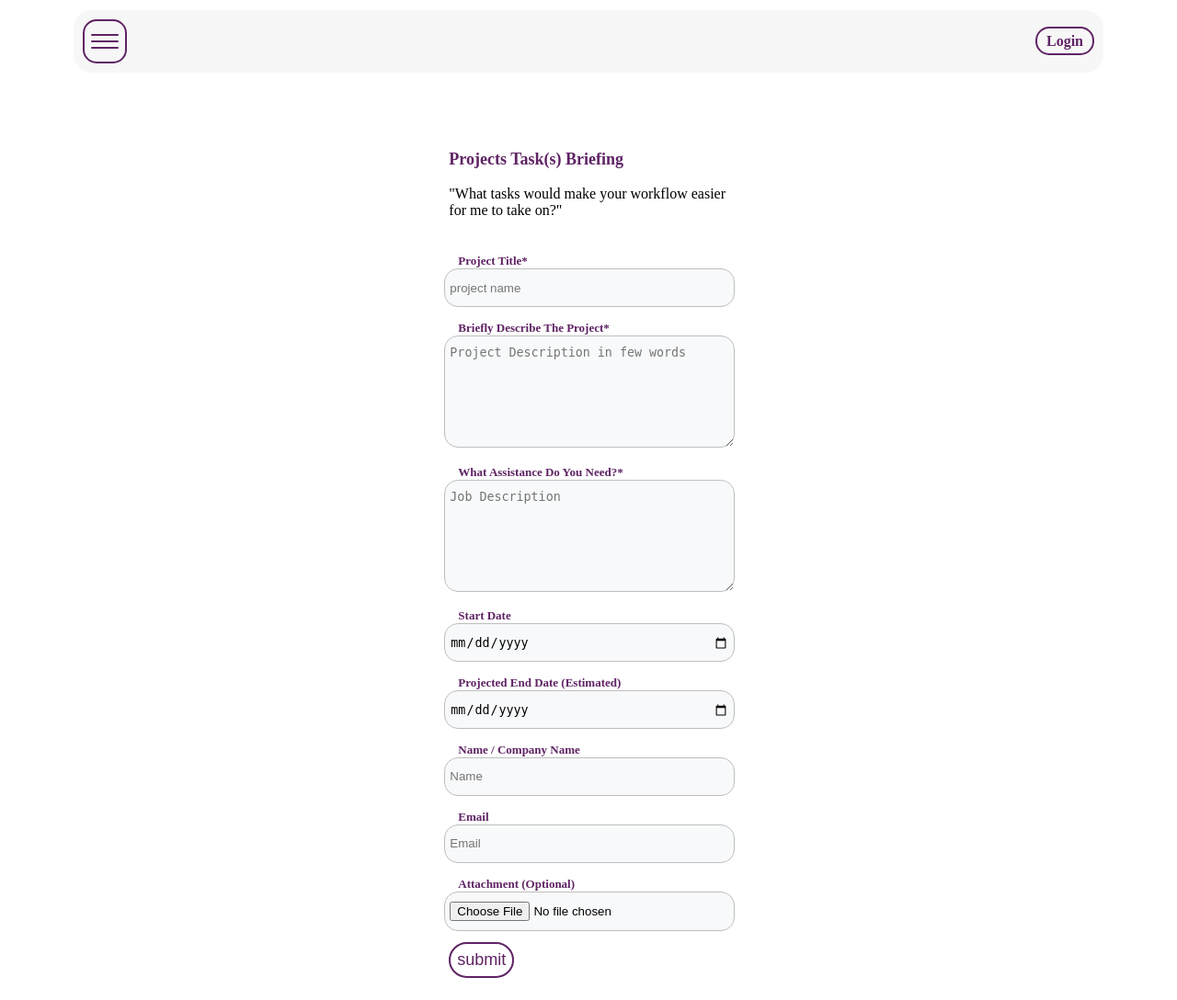
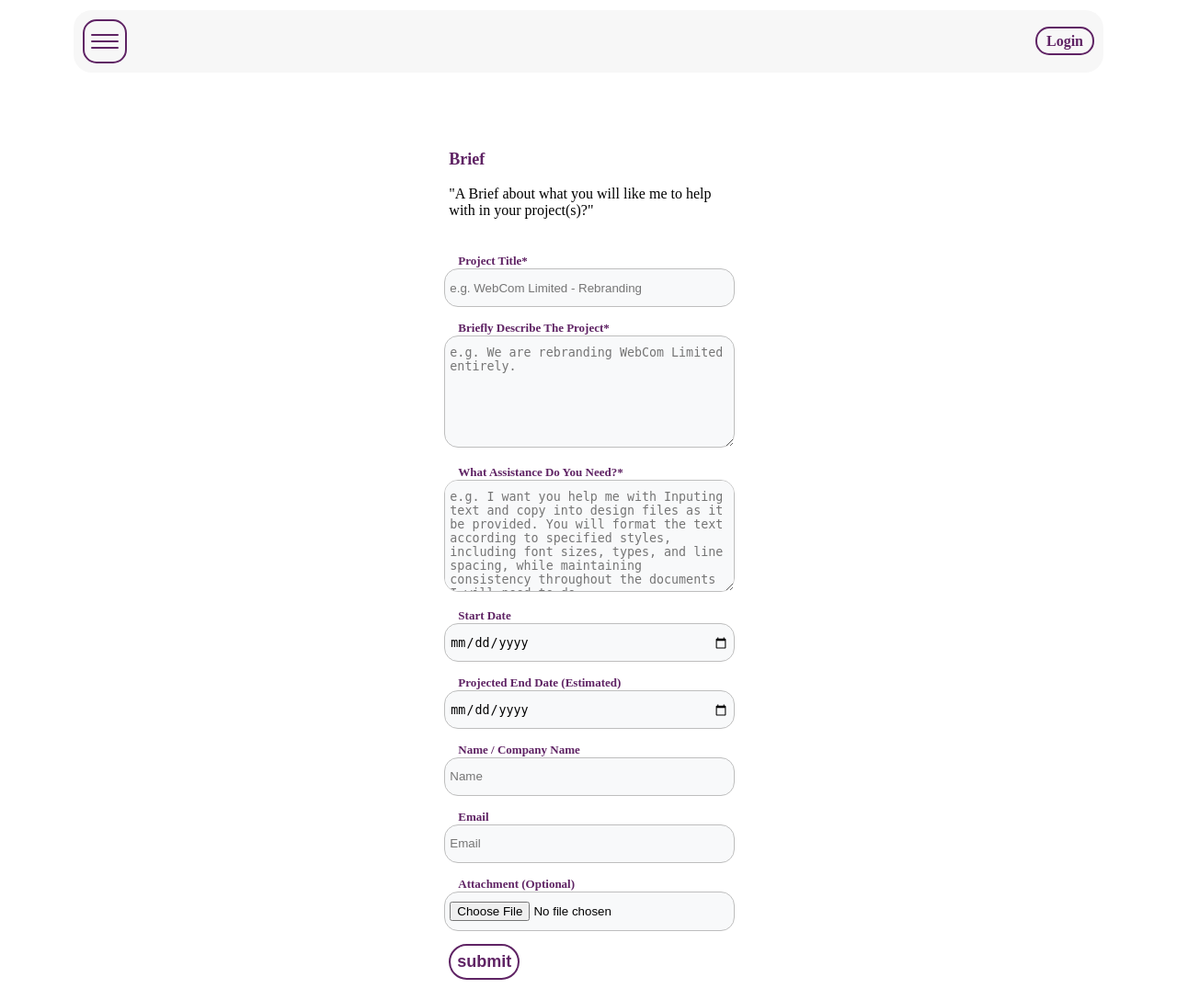
Before and after one commit to Tmazst/project_assistant, a Flask app: page /project_form in a window 1280 px wide. Shown: the part 216-1304 px from the top of the page at 92% size. Before the commit the page ends 1280 px from the top, so only its background shows below. Run offline with Flask 3, Linux system fonts and the light colour scheme; some libraries are stand-ins or nearby versions; some web fonts are replaced.

Commit message:
requires

```diff
--- a/Forms.py
+++ b/Forms.py
@@ -35,12 +35,12 @@ class Login(FlaskForm):
 class ProjectForm(FlaskForm):
 
     proj_name = StringField('Project Title*', validators=[DataRequired()])
-    description = TextAreaField('Briefly Describe The Project*', validators=[DataRequired()])
-    proj_assistance = TextAreaField('What Assistance Do You Need?*', validators=[DataRequired()])
+    description = TextAreaField('Briefly Describe The Project*', validators=[DataRequired(),Length(max=100)])
+    proj_assistance = TextAreaField('What Assistance Do You Need?*', validators=[DataRequired(),Length(max=500)])
     proj_duration_start = DateField("Start Date")
     proj_duration_end = DateField("Projected End Date (Estimated)")
-    company_name = StringField('Name / Company Name', validators=[Optional()])
-    company_email = StringField('Email', validators=[Optional()])
+    company_name = StringField('Name / Company Name', validators=[DataRequired()])
+    company_email = StringField('Email', validators=[DataRequired()])
     attachment = FileField('Attachment (Optional)', validators=[Optional()])
     submit=SubmitField('submit')
 
@@ -59,10 +59,10 @@ class AssignmentForm(FlaskForm):
 class ProjectReportingForm(FlaskForm):
 
     report = TextAreaField('Report*', validators=[DataRequired()])
-    rep_img1 = FileField('Image', validators=[Optional()])
-    rep_img2 = FileField('Image', validators=[Optional()])
-    rep_img3 = FileField('Image', validators=[Optional()])
-    comments = TextAreaField('Comments', validators=[Optional()])
+    rep_img1 = FileField('Attachment 1', validators=[Optional()])
+    rep_img2 = FileField('Attachment 2', validators=[Optional()])
+    rep_img3 = FileField('Attachment 3', validators=[Optional()])
+    comments = TextAreaField('Report', validators=[Optional()])
     price = FloatField("Fee")
     pending = BooleanField('Work Still Pending?', validators=[Optional()])
     pending_payment = BooleanField('Payment Pending?', validators=[Optional()])
--- a/app.py
+++ b/app.py
@@ -28,7 +28,7 @@ import json
 app = Flask(__name__)
 app.config['SECRET_KEY'] = "sdsdjfe832j2rj_32j"
 # app.config['SQLALCHEMY_DATABASE_URI'] = "sqlite:///project_assistant_db.db"
-# app.config['SQLALCHEMY_DATABASE_URI'] = "mysql+pymysql://root:tmazst41@localhost/eswatini_apps_db" #?driver=MySQL+ODBC+8.0+Driver"
+# app.config['SQLALCHEMY_DATABASE_URI'] = "mysql+pymysql://root:tmazst41@localhost/techtlnf_project_assistant" #?driver=MySQL+ODBC+8.0+Driver"
 app.config['SQLALCHEMY_DATABASE_URI'] = "mysql+pymysql://techtlnf_tmaz:!Tmazst41#@localhost/techtlnf_project_assistant"
 app.config['SQLALCHEMY_ENGINE_OPTIONS'] = {'pool_recycle':280}
 app.config["SQLALCHEMY_POOL_RECYCLE"] = 299
@@ -80,11 +80,12 @@ def process_file(file):
 #Password Encryption
 encrypt_password = Bcrypt()
 
+ser = Serializer(app.config['SECRET_KEY'])
+
 #Populating variables across all routes
 @app.context_processor
 def inject_ser():
-    global ser
-    ser = Serializer(app.config['SECRET_KEY'])  # Define or retrieve the value for 'ser'
+     # Define or retrieve the value for 'ser'
 
     return dict(ser=ser)
 
@@ -268,18 +269,48 @@ def assigns_n_reports():
 
     project = Project_Description
     reports = Project_Reporting
-    proj_assigns = Assignment.query.filter_by(uid=current_user).all()
+    proj_assigns = Assignment.query.filter_by(uid=current_user.id).all()
+    access=False
 
-    return render_template("assigns_n_reports.html",reports=reports,proj_assigns=proj_assigns,project=project)
+    return render_template("assigns_n_reports.html",report=reports,proj_assigns=proj_assigns,project=project,access=access)
+
+@app.route("/all_assignments")
+def all_assignments():
+
+    auth = request.args.get('auth')
+    access=True
+
+    if auth == 'tmazst':
+        project = Project_Description
+        reports = Project_Reporting
+        proj_assigns = Assignment.query.all()
+    else:
+        return jsonify({'Error':'Wrong auth key'})
+
+    return render_template("assigns_n_reports.html",report=reports,proj_assigns=proj_assigns,project=project,access=access)
+
+
+@app.route("/project_assignments")
+@login_required
+def project_assignments():
+
+    project_info = Project_Description.query.get(ser.loads(request.args.get("pid"))['data'])
+
+    project = Project_Description
+    reports = Project_Reporting
+    proj_assigns = Assignment.query.filter_by(uid=current_user.id,pid=project_info.id).all()
+
+    return render_template("project_assignments.html",report=reports,proj_assigns=proj_assigns,project=project,project_info=project_info)
 
 
 @app.route("/project_reports")
 @login_required
-def project_reports():
+def projects():
 
-    project = Project_Description.query.filter_by(uid=current_user).all()
+    projects = Project_Description.query.filter_by(uid=current_user.id).all()
+    view_details = False
 
-    return render_template("projects.html",project=project)
+    return render_template("projects.html",projects=projects,view_details=view_details)
 
 
 @app.route("/send_email", methods=['POST','GET'])
@@ -387,7 +418,7 @@ def login():
                     print("No Verification Needed: ", user_login.verified)
                     req_page = request.args.get('next')
                     flash(f"Hey! {user_login.name.title()} You're Logged In!", "success")
-                    return redirect(req_page) if req_page else redirect(url_for('home'))
+                    return redirect(req_page) if req_page else redirect(url_for('projects'))
                     # if user_login:
                     # # if not user_login.verified:
                     #     return redirect(url_for('verification'))
@@ -414,21 +445,29 @@ def login():
 @app.route("/report_form", methods=['POST','GET'])
 def report():
 
-    project = None
+    project_assn = None
     report_form = ProjectReportingForm()
 
-    if request.args.get("pid"):
-        project = Project_Description.query.get(ser.loads(request.args.get("pid"))['data'])
+    if request.args.get("assid"):
+        project_assn =Assignment.query.get(ser.loads(request.args.get("assid"))['data'])
+        print("Assign: ", project_assn)
 
     #Pending PID
     if request.method == "POST":#and app_form.validate_on_submit()
-        project = Project_Description.query.get(ser.loads(request.args.get("pid"))['data'])
+        assignment=Assignment.query.get(ser.loads(request.args.get("assid"))['data'])
         report_info = Project_Reporting(
-             report=report_form.report.data, comments=report_form.comments.data,  price=report_form.price.data,
-             pending=report_form.pending.data, pending_payment=report_form.pending_payment.data,  status=report_form.status.data,
-             date_finished=report_form.date_finished.data,uid=project.uid,pid=project.id,
-             url = report_form.url.data
+            report=report_form.report.data, comments=report_form.comments.data,  price=report_form.price.data,
+            pending=report_form.pending.data, pending_payment=report_form.pending_payment.data,  status=report_form.status.data,
+            date_finished=report_form.date_finished.data,uid=assignment.uid,assignid=assignment.id
+            # url = report_form.url.data
         )
+
+        # report_info = Project_Reporting(
+        #      report=report_form.report.data, comments=report_form.comments.data,  price=report_form.price.data,
+        #      pending=report_form.pending.data, pending_payment=report_form.pending_payment.data,  status=report_form.status.data,
+        #      date_finished=report_form.date_finished.data,uid=project.uid,pid=project.id,
+        #      url = report_form.url.data
+        # )
 
         if report_form.rep_img1.data:
             report_info.rep_img1 = process_file(report_form.rep_img1.data)
@@ -441,21 +480,27 @@ def report():
         db.session.commit()
         flash("Successful","success")
 
-    return render_template("report_form.html",report_form=report_form,project=project,usr=User)
+    return render_template("report_form.html",report_form=report_form,project_assn=project_assn,usr=User)
 
 
 @app.route("/assignment_form", methods=['POST','GET'])
 @login_required
 def assignment():
 
-    project = Project_Description.query.get(current_user.id)
+
+    project = Project_Description.query.get(ser.loads(request.args.get("pid"))['data'])
+
+    if current_user.id != project.uid:
+        flash("Here are your projects listed below","error")
+
+        return redirect(url_for("projects"))
 
     asignment_form = AssignmentForm()
     #Pending PID
     if request.method == "POST" :#and app_form.validate_on_submit()
         assignment_info = Assignment(
-            assignment = asignment_form.name.data,url = asignment_form.url.data, status = asignment_form.status.data,
-            pid=project.id
+            assignment = asignment_form.assignment.data,url = asignment_form.url.data, status = asignment_form.status.data,
+            pid=project.id,timestamp=datetime.now(),uid=project.uid
         )
 
         if asignment_form.assign_img.data:
@@ -476,6 +521,27 @@ def pass_gen():
 
     return ''.join(secrets.choice(string.ascii_letters + string.digits + string.punctuation) for _ in range(12))
 
+@app.route('/all_jobs')
+def all_jobs():
+
+    projects = Project_Description.query.all()
+    if current_user.is_authenticated:
+        projects = Project_Description.query.filter_by(uid=current_user.id).all()
+    view_details = True
+
+    return render_template("projects.html",projects=projects,view_details=view_details)
+
+@app.route('/mini-dash')
+def minidashboard():
+
+    return render_template('mini-dashboard.html')
+
+    projects = Project_Description.query.all()
+    if current_user.is_authenticated:
+        projects = Project_Description.query.filter_by(uid=current_user.id).all()
+    view_details = True
+
+    return render_template("projects.html",projects=projects,view_details=view_details)
 
 @app.route("/project_form", methods=['POST','GET'])
 def project_form():
@@ -486,7 +552,7 @@ def project_form():
         project_info = Project_Description(
             proj_name = project_form.proj_name.data,description = project_form.description.data, proj_assistance = project_form.proj_assistance.data,
              proj_duration_start = project_form.proj_duration_start.data,
-            proj_duration_end = project_form.proj_duration_end.data,
+            proj_duration_end = project_form.proj_duration_end.data,timestamp=datetime.now(),
             company_name = project_form.company_name.data, company_email = project_form.company_email.data
         )
 
@@ -502,7 +568,7 @@ def project_form():
 
 
         #If user not yet registered
-        print("Check User: ",User.query.filter_by(email=project_form.company_email.data).first())
+        print("Check User1: ",User.query.filter_by(email=project_form.company_email.data).first())
         if not User.query.filter_by(email=project_form.company_email.data).first():
             #generate password
             passw = pass_gen()
@@ -516,15 +582,19 @@ def project_form():
             # assign user.id to project.uid for the current project
             project = Project_Description.query.filter_by(company_email=user.email).first()
             project_info.uid = user.id
+            db.session.add(project_info)
             db.session.commit()
+            print("Registered User was not Reg: ",project_form.company_email.data, 'pass: ',passw)
             send_email(user,passw)
-            print("Registered User: ",project_form.company_email.data)
+
             return redirect(url_for("login_details"))
         else:
             user = User.query.filter_by(email=project_form.company_email.data).first()
             project_info.uid = user.id
             db.session.add(project_info)
             db.session.commit()
+            print("Registered User was Reg: ",project_form.company_email.data)
+
         flash("Project Created Successfully","success")
         return redirect(url_for("assignment"))
 
--- a/static/css/styles.css
+++ b/static/css/styles.css
@@ -18,6 +18,7 @@
 :root{
     --main-color : #5f2364;
     --main2-color :#4e4e4e;
+    --yellw:#e0ca03
 }
 
 
@@ -1173,10 +1184,12 @@ img{
     border:2px solid #5f2364;
     font-size: 18px;
     background: none;
+    font-weight:600;
     min-width:70px;
     text-align: center;
     transition:all 0.3s ease;
     width:max-content;
+    margin:2px auto;
 }
 
 .btns:hover{
--- a/templates/assignment_form.html
+++ b/templates/assignment_form.html
@@ -3,7 +3,7 @@
 {% block content %}
 <div style="width:;margin:0 auto;background-color:;">
     <!-- <a id="contact_us"></a> -->
-    <section style="background-color:;" id="" class="services hidden">
+    <section style="background-color:;" id="" class="">
         <!-- Flash message -->
         <div class="flash-messages ">
             {% with messages = get_flashed_messages(with_categories=true) %}
@@ -20,6 +20,7 @@
 <section id="" class="container">
     <div class="form-container">
         <div class="space-filler"></div>
+        <label  style="color:rgb(15, 15, 15)" class="labels">Project:</label><label style="color:rgb(216, 149, 6)" class="labels">{{project.proj_name}}</label>
         <div><h3 style="border:none;margin:;text-align: left;background-color:;" class="sub-topic-details" >Assignment</h3><br>
             <small class="ad-caption">"What is the assignment Today"</small>
             <small></small>
@@ -32,7 +33,7 @@
             <!-------Assignment--------->
                 {{ asignment_form.hidden_tag() }}
                 {{ asignment_form.assignment.label(class="labels")}}<br>
-                {{ asignment_form.assignment(style="min-height:100px",class="form-control adj-width-60",placeholder="assignment 1")}}
+                {{ asignment_form.assignment(style="min-height:100px",class="form-control adj-width-60",placeholder="Today, please format the text according to specified styles, please check the link below for an example.")}}
                 {% for error in asignment_form.assignment.errors %}
                     <span class="span-error" >*{{error}}</span>
                 {% endfor %}
--- a/templates/base.html
+++ b/templates/base.html
@@ -77,10 +77,10 @@
           <a class="nav-link" href="/project_form">Hire My Services</a>
         </li>
         <li class="other-nav-item">
-          <a class="nav-link" href="/projects">Jobs Assigned</a>
+          <a class="nav-link" href="/project_reports">Jobs</a>
         </li>
         <li class="other-nav-item">
-          <a class="nav-link" href="/reports" >Reports</a>
+          <a class="nav-link" href="/assigns_n_reports" >Reports</a>
         </li>
     </div>
 </div>
--- a/templates/index.html
+++ b/templates/index.html
@@ -10,9 +10,9 @@
         .search-cont input{border: 1px solid grey;border-radius:10px;padding: 5px;}
         /* section{ background-image:url(static/images/bg_service.png) } */
     </style>
-<div style="width:;margin:0 auto;background-color:;">
+<div style="width:;margin:10px auto;background-color:;">
     <!-- <a id="contact_us"></a> -->
-    <section style="background-color:;" id="" class="services hidden">
+    <section style="background-color:;z-index: 1000;" id="" class="">
         <!-- Flash message -->
 
         <div class="flash-messages ">
@@ -29,7 +29,7 @@
 </div>
 
 
-
+<br><br><br>
 <div class="intro-container">
     <div class="img-nm-cont">
         <div style="" class="topic-cont">
--- a/templates/login-details.html
+++ b/templates/login-details.html
@@ -13,10 +13,10 @@
         {% endif %}
     {% endwith %}
 </div>
-<section style="width:600px;background-color:aqua" id="" class="container">
+<section style="width:320px;background-color:aqua" id="" class="container">
     <div class="login-container" >
 
-        <div style="z-index:1000;min-width:350px" class="form-container">
+        <div style="z-index:1000;min-width:320px" class="form-container">
             <div class="space-filler"></div>
             <div><p style="border:none" class="sub-topic-details" >Please check your email for login details and proceed!</p><br>
             <a href="/login"><div class="btns">Proceed</div></a>
--- a/templates/login.html
+++ b/templates/login.html
@@ -4,7 +4,7 @@
 <style>
     .sel-tag{display:none}
 </style>
-<div style="z-index:1001;min-width: 360px;" class="flash-messages">
+<div style="z-index:1001;min-width: 340px;" class="flash-messages">
     {% with messages = get_flashed_messages(with_categories=true) %}
         {% if messages %}
             {% for  category, message in messages %}
--- a/templates/project_form.html
+++ b/templates/project_form.html
@@ -18,8 +18,8 @@
 <section id="" class="container">
     <div class="form-container">
         <div class="space-filler"></div>
-        <div><h3 style="border:none;margin: 0 auto;" class="sub-topic-details" >Projects Task(s) Briefing</h3><br>
-            <small class="ad-caption">"What tasks would make your workflow easier for me to take on?"</small>
+        <div><h3 style="border:none;margin: 0 auto;" class="sub-topic-details" >Brief</h3><br>
+            <small class="ad-caption">"A Brief about what you will like me to help with in your project(s)?"</small>
             <small></small>
         </div>
         <div class="line"></div><br>
@@ -30,7 +30,7 @@
             <!-------Project Title--------->
                 {{ project_form.hidden_tag() }}
                 {{ project_form.proj_name.label(class="labels")}}<br>
-                {{ project_form.proj_name(class="form-control adj-width-60",placeholder="project name")}}
+                {{ project_form.proj_name(class="form-control adj-width-60",placeholder="e.g. WebCom Limited - Rebranding")}}
                 {% for error in project_form.proj_name.errors %}
                     <span class="span-error" >*{{error}}</span>
                 {% endfor %}
@@ -38,7 +38,7 @@
              <!-------Description--------->
              <div style="background-color: f8f95a;" class="job-ad-group marginise-bottom">
                 {{ project_form.description.label(class="labels")}}<br>
-                {{ project_form.description(style="min-height:100px", class="form-control adj-width-60", placeholder="Project Description in few words")}}
+                {{ project_form.description(style="min-height:100px", class="form-control adj-width-60", placeholder="e.g. We are rebranding WebCom Limited entirely.")}}
                 {% if project_form.description.errors %}
                 {% for error in project_form.description.errors %}
                     <span class="span-error" >*{{error}}</span>
@@ -49,7 +49,7 @@
             <!-------proj_assistance--------->
             <div style="background-color: f8f95a;" class="job-ad-group marginise-bottom">
                 {{ project_form.proj_assistance.label(class="labels")}}<br>
-                {{ project_form.proj_assistance(style="min-height:100px", class="form-control adj-width-60", placeholder="Job Description")}}
+                {{ project_form.proj_assistance(style="min-height:100px", class="form-control adj-width-60", placeholder="e.g. I want you help me with Inputing text and copy into design files as it be provided. You will format the text according to specified styles, including font sizes, types, and line spacing, while maintaining consistency throughout the documents I will need to do.")}}
                 {% if project_form.proj_assistance.errors %}
                 {% for error in project_form.proj_assistance.errors %}
                     <span class="span-error" >*{{error}}</span>
```
Also changed, not shown: other parts of static/css/styles.css (+30 -7 lines), templates/assigns_n_reports.html (+23 -17 lines), templates/projects.html (+24 -15 lines), templates/report_form.html (+9 -15 lines).
